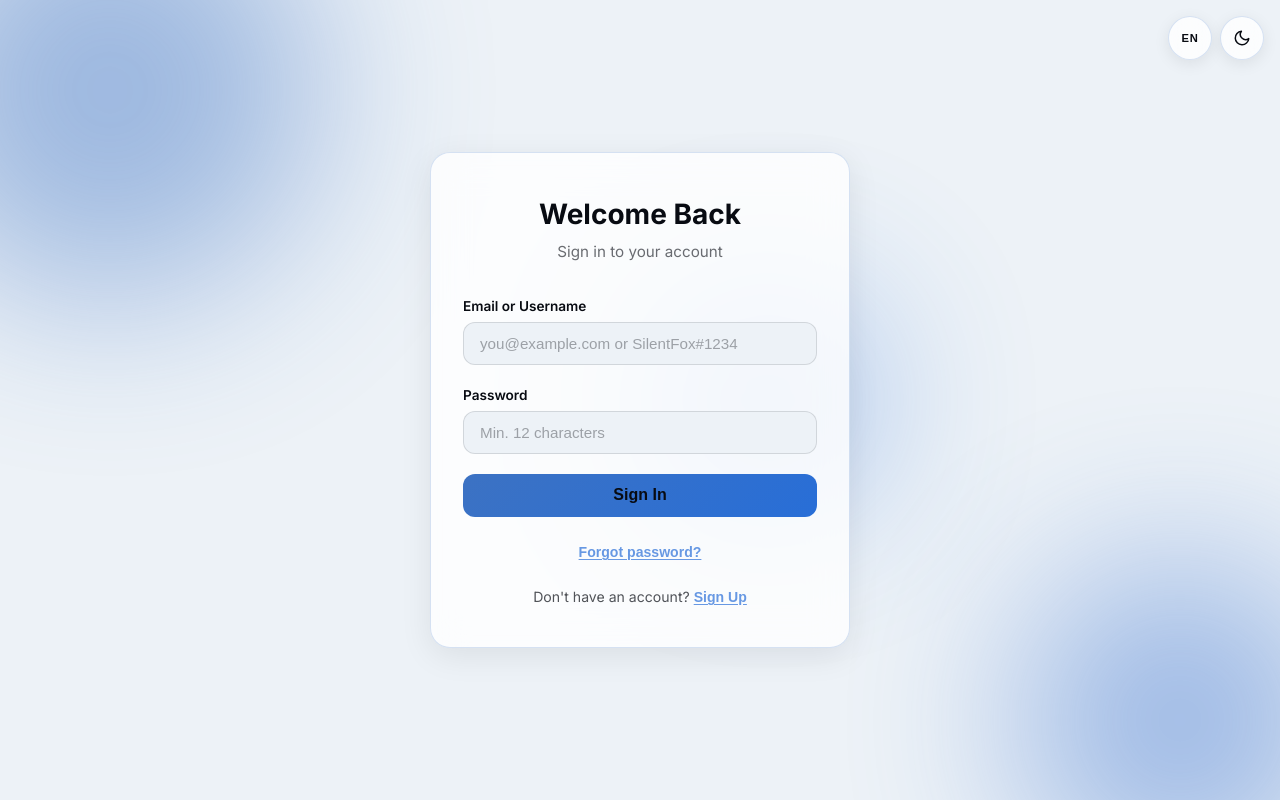
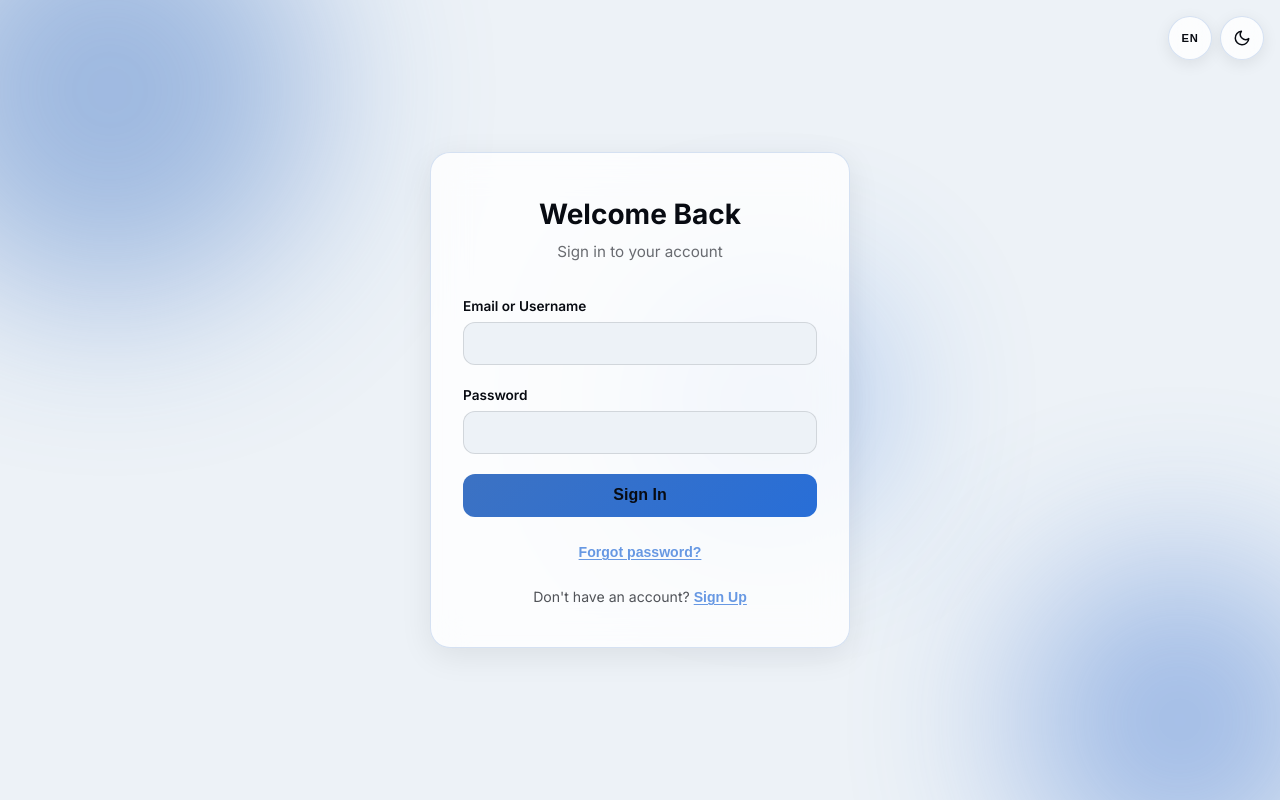
Before and after one commit to RobertDaugert-Oniarch/STLAT, a React (Vite) app: page /login in a window 1280 px wide. Built offline with nearby package versions, Linux system fonts and the light colour scheme; no server answers.

Commit message:
fix: remove placeholder text from login fields, hide scrollbar with stable gutter

```diff
--- a/src/index.css
+++ b/src/index.css
@@ -67,3 +67,13 @@ body {
   min-width: 320px;
   min-height: 100vh;
 }
+
+/* Prevent layout shift when scrollbar appears/disappears */
+html {
+  scrollbar-gutter: stable;
+  scrollbar-width: none;           /* Firefox */
+}
+
+html::-webkit-scrollbar {
+  display: none;                   /* Chrome / Edge / Safari */
+}
--- a/src/pages/LoginPage/LoginPage.tsx
+++ b/src/pages/LoginPage/LoginPage.tsx
@@ -191,7 +191,6 @@ const LoginPage = () => {
                 id="loginId"
                 type="text"
                 className="login-input"
-                placeholder={t.emailOrUsernamePlaceholder}
                 value={loginId}
                 onChange={(e) => setLoginId(e.target.value)}
                 required
@@ -228,7 +227,7 @@ const LoginPage = () => {
               id="password"
               type="password"
               className="login-input"
-              placeholder={t.passwordPlaceholder}
+              placeholder={isSignUp ? t.passwordPlaceholder : undefined}
               value={password}
               onChange={(e) => setPassword(e.target.value)}
               onFocus={() => isSignUp && setShowPwdReqs(true)}
```
